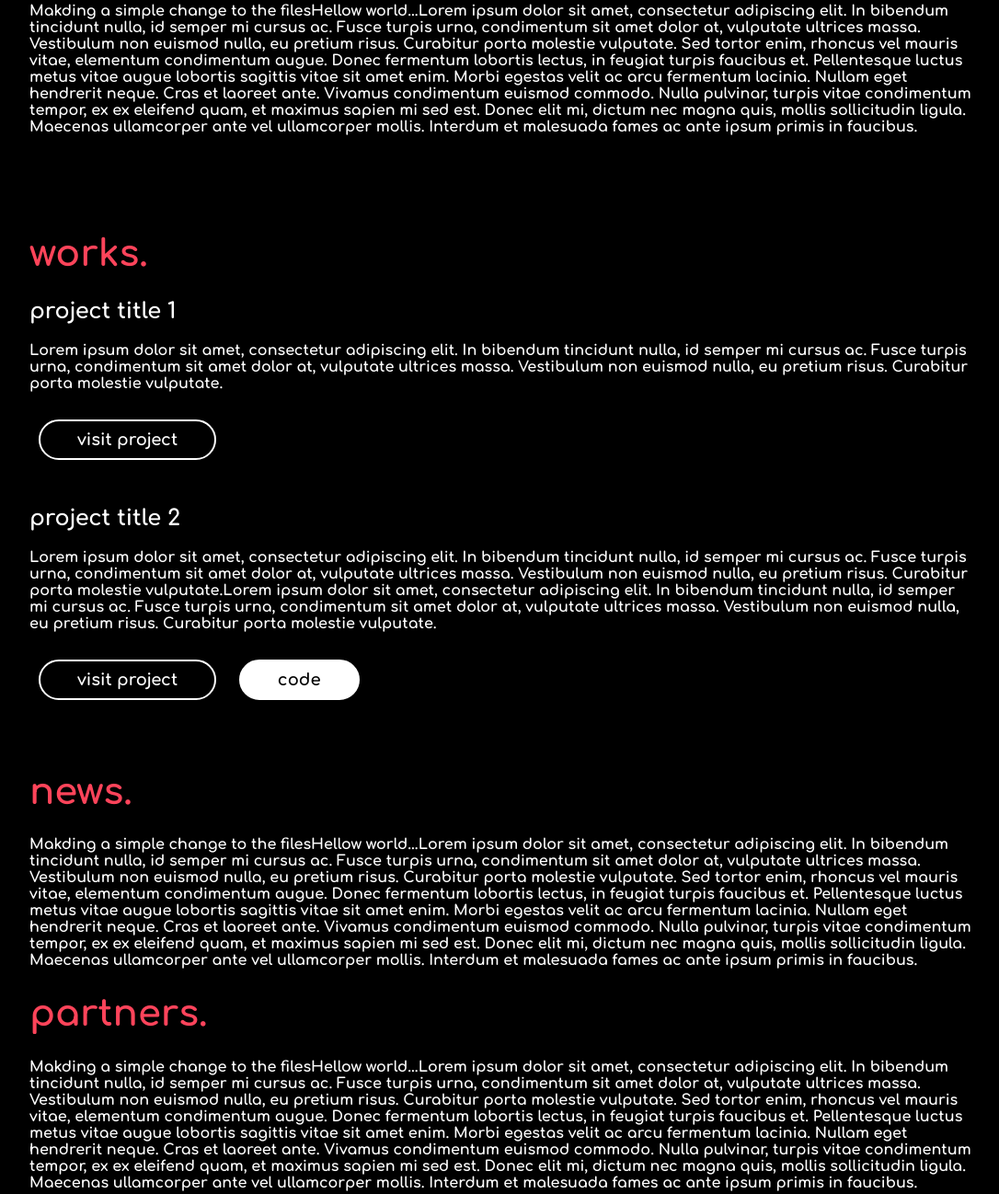
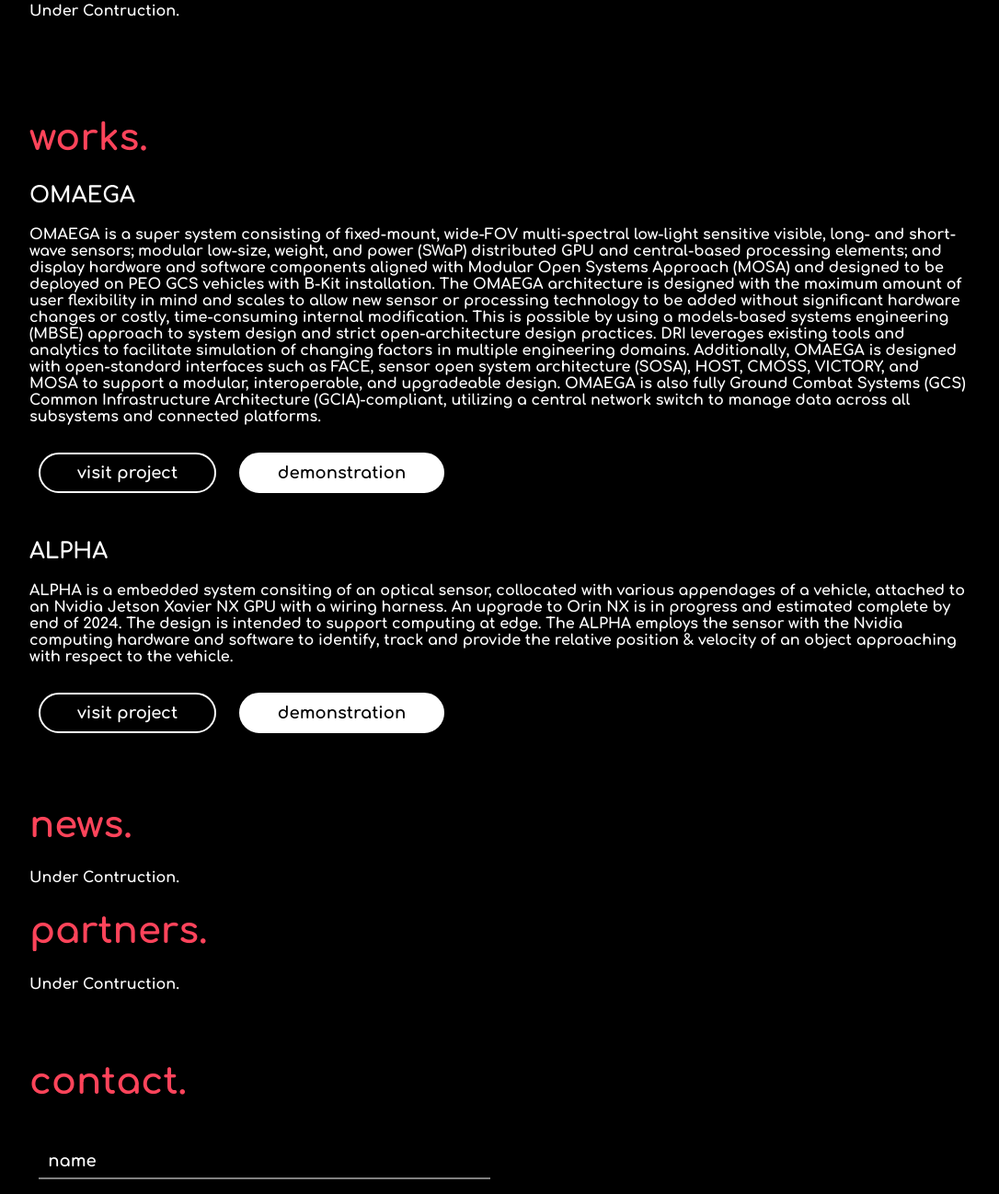
Before and after one commit to drilab/simplesite, a plain HTML site: page index.html in a window 1280 px wide. Shown: the part 968-2266 px from the top of the page at 92% size, without its empty margins (96-1182 px from the left). Drawn offline with nearby package versions, Linux system fonts and the light colour scheme.

Commit message:
Update index.html
copy

```diff
--- a/index.html
+++ b/index.html
@@ -39,7 +39,7 @@
                  <h1>skills.</h1>
                  <div>
                         <p>
-                            Makding a simple change to the filesHellow world...Lorem ipsum dolor sit amet, consectetur adipiscing elit. In bibendum tincidunt nulla, id semper mi cursus ac. Fusce turpis urna, condimentum sit amet dolor at, vulputate ultrices massa. Vestibulum non euismod nulla, eu pretium risus. Curabitur porta molestie vulputate. Sed tortor enim, rhoncus vel mauris vitae, elementum condimentum augue. Donec fermentum lobortis lectus, in feugiat turpis faucibus et. Pellentesque luctus metus vitae augue lobortis sagittis vitae sit amet enim. Morbi egestas velit ac arcu fermentum lacinia. Nullam eget hendrerit neque. Cras et laoreet ante. Vivamus condimentum euismod commodo. Nulla pulvinar, turpis vitae condimentum tempor, ex ex eleifend quam, et maximus sapien mi sed est. Donec elit mi, dictum nec magna quis, mollis sollicitudin ligula. Maecenas ullamcorper ante vel ullamcorper mollis. Interdum et malesuada fames ac ante ipsum primis in faucibus.
+                            Under Contruction.
                         </p>
                  </div>
              </div>
@@ -48,17 +48,20 @@
                  <h1>works.</h1>
 
                  <div class="project">
-                 <h2>project title 1</h2>
-                 <div>Lorem ipsum dolor sit amet, consectetur adipiscing elit. In bibendum tincidunt nulla, id semper mi cursus ac. Fusce turpis urna, condimentum sit amet dolor at, vulputate ultrices massa. Vestibulum non euismod nulla, eu pretium risus. Curabitur porta molestie vulputate.</div>
+                 <h2>OMAEGA</h2>
+                 <div>OMAEGA is a super system consisting of fixed-mount, wide-FOV multi-spectral low-light sensitive visible, long- and short-wave sensors; modular low-size, weight, and power (SWaP) distributed GPU and central-based processing elements; and display hardware and software components aligned with Modular Open Systems Approach (MOSA) and designed to be deployed on PEO GCS vehicles with B-Kit installation. The OMAEGA architecture is designed with the maximum amount of user flexibility in mind and scales to allow new sensor or processing technology to be added without significant hardware changes or costly, time-consuming internal modification. This is possible by using a models-based systems engineering (MBSE) approach to system design and strict open-architecture design practices. DRI leverages existing tools and analytics to facilitate simulation of changing factors in multiple engineering domains. Additionally, OMAEGA is designed with open-standard interfaces such as FACE, sensor open system architecture (SOSA), HOST, CMOSS, VICTORY, and MOSA to support a modular, interoperable, and upgradeable design. OMAEGA is also fully Ground Combat Systems (GCS) Common Infrastructure Architecture (GCIA)-compliant, utilizing a central network switch to manage data across all subsystems and connected platforms.</div>
                  <button class="btn_one">visit project</button>
+                 <button class="btn_two">demonstration</button>
                 </div>
 
                 <div class="project">
-                 <h2>project title 2</h2>
-                 <div>Lorem ipsum dolor sit amet, consectetur adipiscing elit. In bibendum tincidunt nulla, id semper mi cursus ac. Fusce turpis urna, condimentum sit amet dolor at, vulputate ultrices massa. Vestibulum non euismod nulla, eu pretium risus. Curabitur porta molestie vulputate.Lorem ipsum dolor sit amet, consectetur adipiscing elit. In bibendum tincidunt nulla, id semper mi cursus ac. Fusce turpis urna, condimentum sit amet dolor at, vulputate ultrices massa. Vestibulum non euismod nulla, eu pretium risus. Curabitur porta molestie vulputate.
+                 <h2>ALPHA</h2>
+                 <div>ALPHA is a embedded system consiting of an optical sensor, collocated with various appendages of a vehicle, attached to an Nvidia Jetson Xavier NX GPU with a wiring harness. An upgrade to Orin NX is in progress and estimated complete by end of 2024.
+
+The design is intended to support computing at edge. The ALPHA employs the sensor with the Nvidia computing hardware and software to identify, track and provide the relative position & velocity of an object approaching with respect to the vehicle.
                  </div>
                  <button class="btn_one">visit project</button>
-                 <button class="btn_two">code</button>
+                 <button class="btn_two">demonstration</button>
                 </div>
 
              </div>
@@ -67,7 +70,7 @@
                  <h1>news.</h1>
                  <div>
                         <p>
-                            Makding a simple change to the filesHellow world...Lorem ipsum dolor sit amet, consectetur adipiscing elit. In bibendum tincidunt nulla, id semper mi cursus ac. Fusce turpis urna, condimentum sit amet dolor at, vulputate ultrices massa. Vestibulum non euismod nulla, eu pretium risus. Curabitur porta molestie vulputate. Sed tortor enim, rhoncus vel mauris vitae, elementum condimentum augue. Donec fermentum lobortis lectus, in feugiat turpis faucibus et. Pellentesque luctus metus vitae augue lobortis sagittis vitae sit amet enim. Morbi egestas velit ac arcu fermentum lacinia. Nullam eget hendrerit neque. Cras et laoreet ante. Vivamus condimentum euismod commodo. Nulla pulvinar, turpis vitae condimentum tempor, ex ex eleifend quam, et maximus sapien mi sed est. Donec elit mi, dictum nec magna quis, mollis sollicitudin ligula. Maecenas ullamcorper ante vel ullamcorper mollis. Interdum et malesuada fames ac ante ipsum primis in faucibus.
+                            Under Contruction.
                         </p>
                  </div>
              </div>
@@ -76,7 +79,7 @@
                  <h1>partners.</h1>
                  <div>
                         <p>
-                            Makding a simple change to the filesHellow world...Lorem ipsum dolor sit amet, consectetur adipiscing elit. In bibendum tincidunt nulla, id semper mi cursus ac. Fusce turpis urna, condimentum sit amet dolor at, vulputate ultrices massa. Vestibulum non euismod nulla, eu pretium risus. Curabitur porta molestie vulputate. Sed tortor enim, rhoncus vel mauris vitae, elementum condimentum augue. Donec fermentum lobortis lectus, in feugiat turpis faucibus et. Pellentesque luctus metus vitae augue lobortis sagittis vitae sit amet enim. Morbi egestas velit ac arcu fermentum lacinia. Nullam eget hendrerit neque. Cras et laoreet ante. Vivamus condimentum euismod commodo. Nulla pulvinar, turpis vitae condimentum tempor, ex ex eleifend quam, et maximus sapien mi sed est. Donec elit mi, dictum nec magna quis, mollis sollicitudin ligula. Maecenas ullamcorper ante vel ullamcorper mollis. Interdum et malesuada fames ac ante ipsum primis in faucibus.
+                            Under Contruction.
                         </p>
                  </div>
              </div>
```
